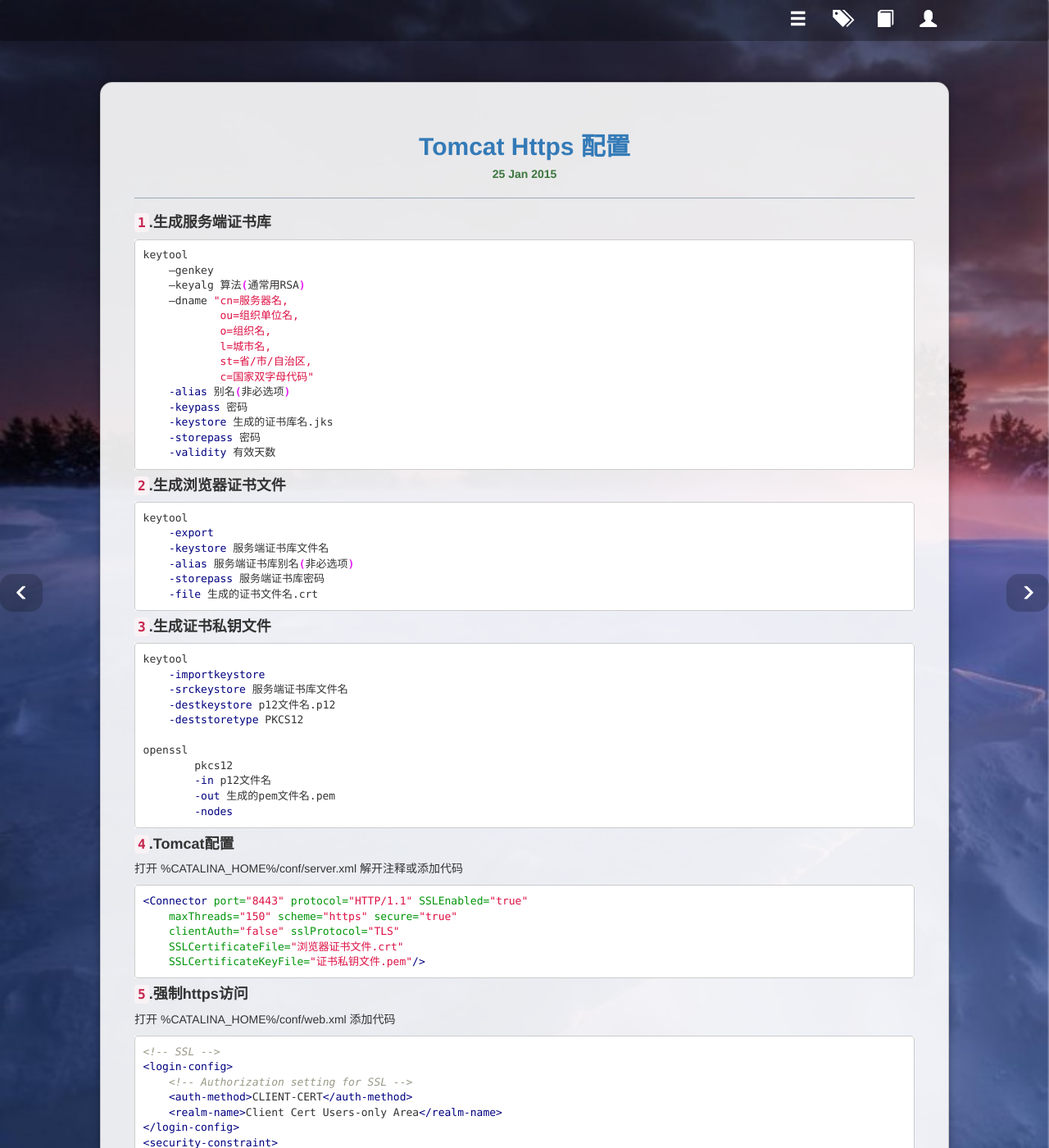
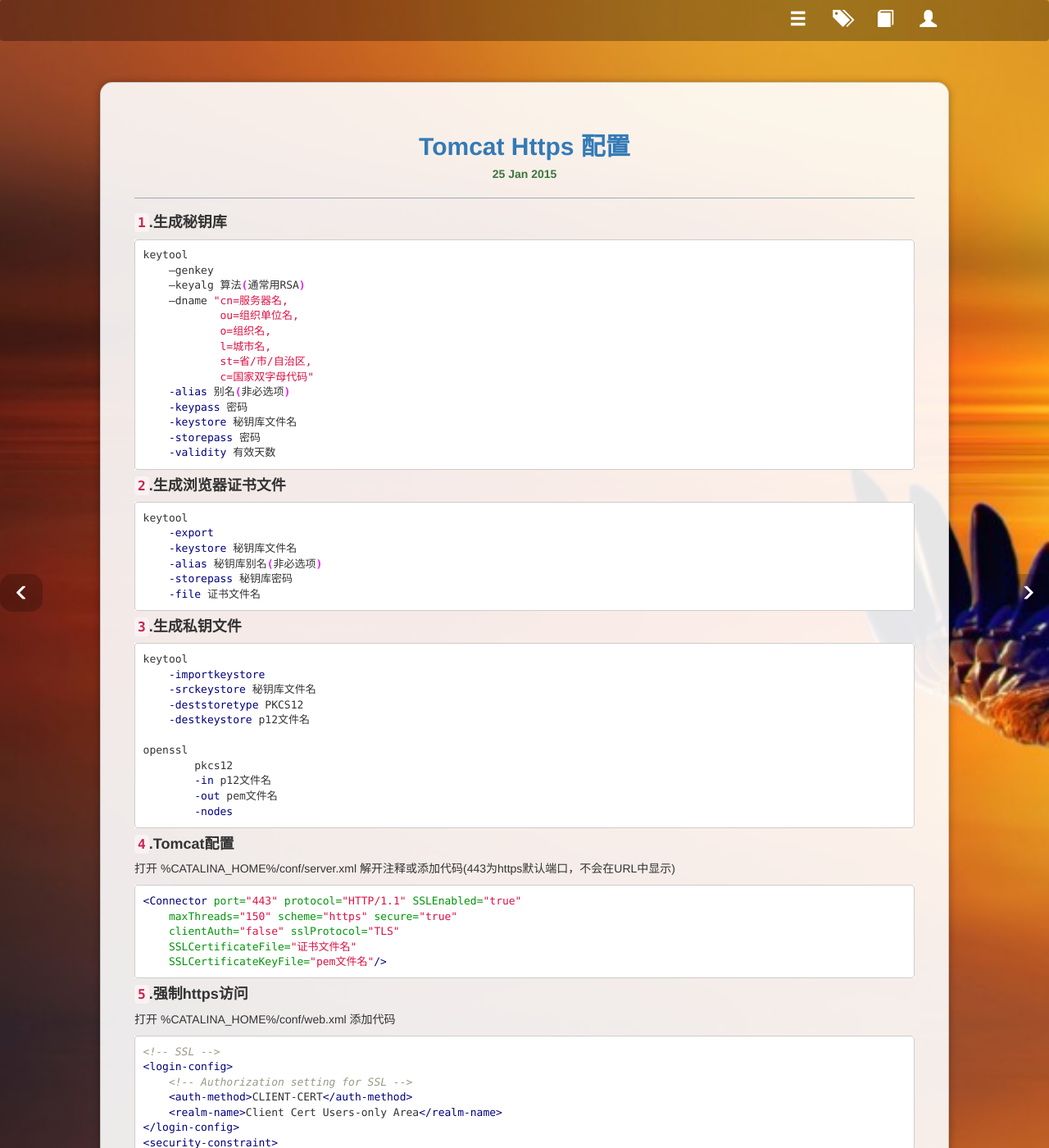
Before and after one commit to bit-ranger/blog, a Jekyll site: the page built from _posts/2015-01-25-tomcat-https.md, in a window 1280 px wide and 1400 px high. Shown: the whole window at 82% size. Built offline with Jekyll 4.4.1, drawn with Linux system fonts in a browser that asks for light colours; nearby versions of some CDN libraries; Markdown is read by kramdown in place of the engine named in the settings.

Commit message:
更换背景

````diff
--- a/_posts/2015-01-25-tomcat-https.md
+++ b/_posts/2015-01-25-tomcat-https.md
@@ -5,7 +5,7 @@
 categories: java
 ---
 
-####`1`.生成服务端证书库
+####`1`.生成秘钥库
 
 ```bash
 keytool
@@ -19,7 +19,7 @@
             c=国家双字母代码"
     -alias 别名(非必选项)
     -keypass 密码
-    -keystore 生成的证书库名.jks
+    -keystore 秘钥库文件名
     -storepass 密码
     -validity 有效天数
 ```
@@ -29,39 +29,39 @@
 ```bash
 keytool
     -export
-    -keystore 服务端证书库文件名
-    -alias 服务端证书库别名(非必选项)
-    -storepass 服务端证书库密码
-    -file 生成的证书文件名.crt
+    -keystore 秘钥库文件名
+    -alias 秘钥库别名(非必选项)
+    -storepass 秘钥库密码
+    -file 证书文件名
 ```
 
-####`3`.生成证书私钥文件
+####`3`.生成私钥文件
 
 ```bash
 keytool
     -importkeystore
-    -srckeystore 服务端证书库文件名
-    -destkeystore p12文件名.p12
+    -srckeystore 秘钥库文件名
     -deststoretype PKCS12
+    -destkeystore p12文件名
 
 openssl
 	pkcs12
 	-in p12文件名
-	-out 生成的pem文件名.pem
+	-out pem文件名
 	-nodes
 ```
 
 ####`4`.Tomcat配置
 
 打开 %CATALINA_HOME%/conf/server.xml
-解开注释或添加代码
+解开注释或添加代码(443为https默认端口，不会在URL中显示)
 
 ```xml
-<Connector port="8443" protocol="HTTP/1.1" SSLEnabled="true"
+<Connector port="443" protocol="HTTP/1.1" SSLEnabled="true"
     maxThreads="150" scheme="https" secure="true"
     clientAuth="false" sslProtocol="TLS"
-    SSLCertificateFile="浏览器证书文件.crt"
-    SSLCertificateKeyFile="证书私钥文件.pem"/>
+    SSLCertificateFile="证书文件名"
+    SSLCertificateKeyFile="pem文件名"/>
 ```
 
 ####`5`.强制https访问
--- a/css/style.css
+++ b/css/style.css
@@ -83,7 +83,7 @@
         display: none;
     }
     .fixed-background {
-        background-position: 30%;
+        background-position: 50%;
     }
 }
 
--- a/index.html
+++ b/index.html
@@ -1,11 +1,11 @@
 ---
 layout: default
 date: 2015/01/01
-title: 雨夜
+title: RainyNight
 ---
 
 <div class="well-sm">
-    <div class="page-header">
+    <div>
         <h1 class="title">{{ page.title }}</h1>
         <h4><small class="title">{{ site.desc }}</small></h4>
     </div>
````
Also changed, not shown: _posts/2015-01-25-sort.md (+1 -1 lines), css/background-img.jpg.
